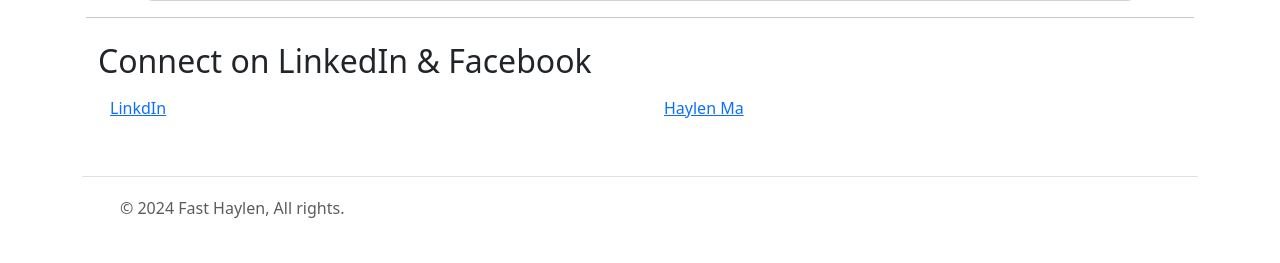
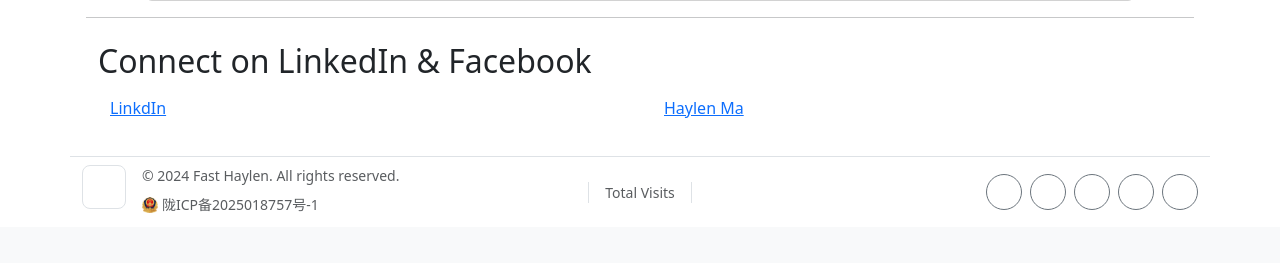
Before and after one commit to Helen-Mars/Haylen-web, a FastAPI app: page /about in a window 1280 px wide. Shown: the part 885-1148 px from the top of the page. After the commit the page ends 1098 px from the top, so only its background shows below. Run offline with FastAPI, Linux system fonts and the light colour scheme; data that the repository does not hold is empty; parts of the project's set-up code (start-up, migrations or seed data) failed here and were passed over; some libraries are stand-ins or nearby versions.

Commit message:
update footer

```diff
--- a/templates/layouts/layout.html
+++ b/templates/layouts/layout.html
@@ -111,61 +111,129 @@
 
 
 <div class="container">
-    <footer class="d-flex flex-wrap justify-content-between align-items-center py-3 my-4 border-top">
-        <div class="col-md-4 d-flex align-items-center">
-            <a class="mb-3 me-2 mb-md-0 text-body-secondary text-decoration-none lh-1" href="/">
-                <svg class="bi" height="30" width="30">
-                    <use href="/static/svgs/icons.svg#logo"/>
+    <footer class="row align-items-center gy-1 py-1 my-1 border-top">
+
+        <!-- 左侧：Logo / 版权 / 备案 -->
+        <div class="col-12 col-lg-5">
+            <div class="d-flex flex-column flex-sm-row align-items-center align-items-lg-start gap-3">
+                <a
+                    href="/"
+                    class="border rounded-3 p-2 text-body-secondary text-decoration-none d-inline-flex align-items-center justify-content-center"
+                    aria-label="首页"
+                >
+                    <svg class="bi" width="26" height="26">
+                        <use href="/static/svgs/icons.svg#logo"></use>
                     </svg>
                 </a>
-            <span class="mb-3 mb-md-0 text-body-secondary">&copy; 2024 Fast Haylen, All rights.</span>
 
+                <div class="text-center text-sm-start">
+                    <div class="small text-body-secondary">
+                        © 2024 Fast Haylen. All rights reserved.
                     </div>
 
-        <div class="col-12 col-md-auto justify-content-start mb-3 mb-md-0">
-            <span id="view-count" class="text-body-secondary ms-2"></span>
+                    <a
+                        class="mt-2 d-inline-flex align-items-center text-body-secondary text-decoration-none small"
+                        href="https://beian.miit.gov.cn/"
+                        target="_blank"
+                        rel="noopener noreferrer"
+                    >
+                        <img
+                            src="/static/images/beian-icon.png"
+                            width="16"
+                            height="16"
+                            class="me-1"
+                            alt=""
+                        />
+                        陇ICP备2025018757号-1
+                    </a>
+                </div>
+            </div>
         </div>
 
-        <ul class="nav col-md-4 justify-content-end list-unstyled d-flex">
-            <li class="ms-3">
-                <a class="text-body-secondary" href="https://www.youtube.com/@haylenma">
-                    <svg class="bi" width="24" height="24" >
+        <!-- 中间：访问量 -->
+        <div class="col-12 col-lg-2 text-center">
+            <div class="d-inline-flex flex-column px-3 border-start border-end">
+                <span class="small text-body-secondary">Total Visits</span>
+                <span id="view-count" class="fw-semibold text-body"></span>
+            </div>
+        </div>
+
+        <!-- 右侧：社媒 -->
+        <div class="col-12 col-lg-5">
+            <ul class="nav justify-content-center justify-content-lg-end gap-2 mb-0">
+                <li class="nav-item">
+                    <a
+                        class="btn btn-outline-secondary btn-sm rounded-circle p-2 d-inline-flex"
+                        href="https://www.youtube.com/@haylenma"
+                        target="_blank"
+                        rel="noopener noreferrer"
+                        aria-label="YouTube"
+                    >
+                        <svg class="bi" width="18" height="18">
                             <use href="/static/lib/bootstrap/icon/bootstrap-icons.svg#youtube"></use>
                         </svg>
                     </a>
                 </li>
-            <li class="ms-3">
-                <a class="text-body-secondary" href="https://www.tiktok.com/@helen.mars8?_t=ZS-8vlG3PZyK3O&_r=1">
-                    <svg class="bi" width="24" height="24" >
+
+                <li class="nav-item">
+                    <a
+                        class="btn btn-outline-secondary btn-sm rounded-circle p-2 d-inline-flex"
+                        href="https://www.tiktok.com/@helen.mars8?_t=ZS-8vlG3PZyK3O&_r=1"
+                        target="_blank"
+                        rel="noopener noreferrer"
+                        aria-label="TikTok"
+                    >
+                        <svg class="bi" width="18" height="18">
                             <use href="/static/lib/bootstrap/icon/bootstrap-icons.svg#tiktok"></use>
                         </svg>
                     </a>
                 </li>
-            <li class="ms-3">
-                <a class="text-body-secondary" href="https://x.com/helen_mars250?s=09">
-                    <svg class="bi" width="24" height="24" >
+
+                <li class="nav-item">
+                    <a
+                        class="btn btn-outline-secondary btn-sm rounded-circle p-2 d-inline-flex"
+                        href="https://x.com/helen_mars250?s=09"
+                        target="_blank"
+                        rel="noopener noreferrer"
+                        aria-label="X"
+                    >
+                        <svg class="bi" width="18" height="18">
                             <use href="/static/lib/bootstrap/icon/bootstrap-icons.svg#twitter-x"></use>
                         </svg>
                     </a>
                 </li>
-            <li class="ms-3">
-                <a class="text-body-secondary" href="https://www.instagram.com/haylenma/">
-                    <svg class="bi" height="24" width="24">
-                        <use href="/static/svgs/icons.svg#instagram"/>
+
+                <li class="nav-item">
+                    <a
+                        class="btn btn-outline-secondary btn-sm rounded-circle p-2 d-inline-flex"
+                        href="https://www.instagram.com/haylenma/"
+                        target="_blank"
+                        rel="noopener noreferrer"
+                        aria-label="Instagram"
+                    >
+                        <svg class="bi" width="18" height="18">
+                            <use href="/static/svgs/icons.svg#instagram"></use>
                         </svg>
                     </a>
                 </li>
-            <li class="ms-3">
-                <a class="text-body-secondary" href="https://www.facebook.com/share/1z1omaL9jmS9aUPQ/?mibextid=qi2Omg">
-                    <svg class="bi" height="24" width="24">
-                        <use href="/static/svgs/icons.svg#facebook"/>
+
+                <li class="nav-item">
+                    <a
+                        class="btn btn-outline-secondary btn-sm rounded-circle p-2 d-inline-flex"
+                        href="https://www.facebook.com/share/1z1omaL9jmS9aUPQ/?mibextid=qi2Omg"
+                        target="_blank"
+                        rel="noopener noreferrer"
+                        aria-label="Facebook"
+                    >
+                        <svg class="bi" width="18" height="18">
+                            <use href="/static/svgs/icons.svg#facebook"></use>
                         </svg>
                     </a>
                 </li>
             </ul>
+        </div>
 
         {% block footer_append %}
-
         {% endblock %}
     </footer>
 </div>
```
Also changed, not shown: static/images/beian-icon.png (added). Lines whose indentation alone changed are shown as unchanged.
